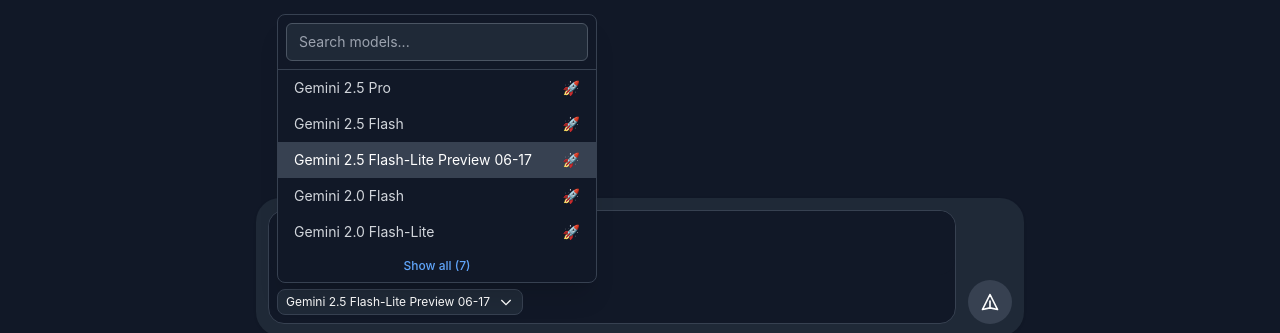
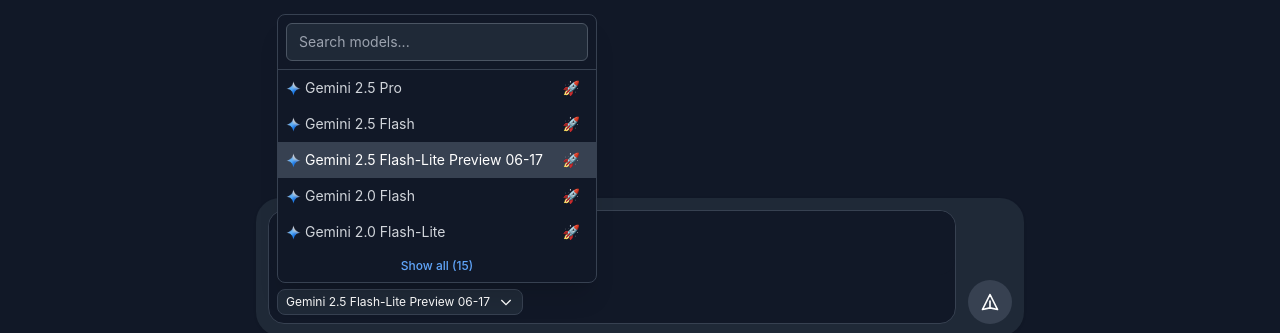
Before and after one commit to mhhidayat/chat-bot, a Vue app in the folder fe-chat-bot/: page / in a window 1280 px wide. Both pictures are taken after a click on the button "Gemini 2.5 Flash-Lite Preview 06-17". Shown: the part 440-773 px from the top of the page. Built offline with nearby package versions, Linux system fonts and the light colour scheme; no server answers.

Commit message:
feat: integration with open router

```diff
--- a/fe-chat-bot/src/components/ChatBot.vue
+++ b/fe-chat-bot/src/components/ChatBot.vue
@@ -39,6 +39,7 @@
 const messagesContainer = ref<HTMLElement>()
 const bottomMarker = ref<HTMLElement | null>(null)
 let selectedModel = ref('gemini-2.5-flash-lite-preview-06-17') // Default model
+let selectedProvider = ref('gemini') // Default provider
 let messageIdCounter = 2
 
 const sendMessage = async () => {
@@ -65,7 +66,7 @@
     autoResize()
   }, 5);
 
-  const response = await chatService.sendMessage(userInput, selectedModel.value)
+  const response = await chatService.sendMessage(userInput, selectedModel.value, selectedProvider.value)
     const botMessage: Message = {
     id: messageIdCounter++,
     text: response.message,
@@ -105,11 +106,10 @@
   }
 }
 
-function handleSelectedModel(val: string) {
-  selectedModel.value = val
+function handleSelectedModel(val: Array<string>) {
+  selectedModel.value = val[0]
+  selectedProvider.value = val[1]
 }
-
-
 
 </script>
 
--- a/fe-chat-bot/src/components/DropDownModel.vue
+++ b/fe-chat-bot/src/components/DropDownModel.vue
@@ -12,16 +12,26 @@
 
 // Model Data
 const models = ref([
-    { name: 'Gemini 2.5 Pro', value: 'gemini-2.5-pro', is_paid: false },
-    { name: 'Gemini 2.5 Flash', value: 'gemini-2.5-flash', is_paid: false },
-    { name: 'Gemini 2.5 Flash-Lite Preview 06-17', value: 'gemini-2.5-flash-lite-preview-06-17', is_paid: false },
+    // Gemini
+    { name: 'Gemini 2.5 Pro', value: 'gemini-2.5-pro', is_paid: false, provider: 'gemini', icon: 'gemini' },
+    { name: 'Gemini 2.5 Flash', value: 'gemini-2.5-flash', is_paid: false, provider: 'gemini', icon: 'gemini' },
+    { name: 'Gemini 2.5 Flash-Lite Preview 06-17', value: 'gemini-2.5-flash-lite-preview-06-17', is_paid: false, provider: 'gemini', icon: 'gemini' },
     // { name: 'Gemini 2.5 Flash Preview TTS', value: 'gemini-2.5-flash-preview-tts', is_paid: true }, //Hanya mendukung output AUDIO
-    { name: 'Gemini 2.0 Flash', value: 'gemini-2.0-flash', is_paid: false },
+    { name: 'Gemini 2.0 Flash', value: 'gemini-2.0-flash', is_paid: false, provider: 'gemini', icon: 'gemini' },
     // { name: 'Gemini 2.0 Flash Preview Image Generation', value: 'gemini-2.0-flash-preview-image-generation', is_paid: true }, //Hanya mendukung output IMAGE
-    { name: 'Gemini 2.0 Flash-Lite', value: 'gemini-2.0-flash-lite', is_paid: false },
-    { name: 'Gemini 1.5 Flash', value: 'gemini-1.5-flash', is_paid: false },
-    { name: 'Gemini 1.5 Flash-8B', value: 'gemini-1.5-flash-8b', is_paid: false },
+    { name: 'Gemini 2.0 Flash-Lite', value: 'gemini-2.0-flash-lite', is_paid: false, provider: 'gemini', icon: 'gemini' },
+    { name: 'Gemini 1.5 Flash', value: 'gemini-1.5-flash', is_paid: false, provider: 'gemini', icon: 'gemini' },
+    { name: 'Gemini 1.5 Flash-8B', value: 'gemini-1.5-flash-8b', is_paid: false, provider: 'gemini', icon: 'gemini' },
     // { name: 'Gemma 3 & 3n', value: 'Gemma 3 & 3n', is_paid: true }, // Ini bagus tapi masih belum di rilis google
+    // Deepseek
+    { name: 'DeepSeek R1T2 Chimera', value: 'tngtech/deepseek-r1t2-chimera:free', is_paid: false, provider: 'or', icon: 'deepseek' },
+    { name: 'DeepSeek R1 0528', value: 'deepseek/deepseek-r1-0528:free', is_paid: false, provider: 'or', icon: 'deepseek' },
+    { name: 'DeepSeek R1T Chimera', value: 'tngtech/deepseek-r1t-chimera:free', is_paid: false, provider: 'or', icon: 'deepseek' },
+    { name: 'MAI DS R1', value: 'microsoft/mai-ds-r1:free', is_paid: false, provider: 'or', icon: 'deepseek' },
+    { name: 'DeepSeek V3 Base', value: 'deepseek/deepseek-v3-base:free', is_paid: false, provider: 'or', icon: 'deepseek' },
+    { name: 'DeepSeek V3 0324', value: 'deepseek/deepseek-chat-v3-0324:free', is_paid: false, provider: 'or', icon: 'deepseek' },
+    { name: 'R1', value: 'deepseek/deepseek-r1:free', is_paid: false, provider: 'or', icon: 'deepseek' },
+    { name: 'DeepSeek V3', value: 'deepseek/deepseek-chat:free', is_paid: false, provider: 'or', icon: 'deepseek' },
 ])
 
 // Default selected model
@@ -42,12 +52,12 @@
 })
 
 // Handle Model Selection
-function selectModel(name: string, value: string) {
+function selectModel(name: string, value: string, provider: string) {
   selectedModel.value = { name, value }
   showDropdown.value = false
   search.value = ''
   showAll.value = false
-  emit('selectedModel', value)
+  emit('selectedModel', [value, provider])
 }
 
 // Handle Dropdown Toggle
@@ -128,8 +138,8 @@
           <li
             v-for="model in displayedModels"
             :key="model.value"
-            @click="selectModel(model.name, model.value)"
-            class="flex justify-between px-4 py-2 cursor-pointer hover:font-semibold transition"
+            @click="selectModel(model.name, model.value, model.provider)"
+            class="flex justify-between pr-4 pl-2 py-2 cursor-pointer hover:font-semibold transition"
             :class="[
               model.value === selectedModel.value
                 ? (isDarkMode
@@ -142,7 +152,10 @@
             ]"
           >
             <span>
-              {{ model.name }}
+              <span class="flex items-center gap-1">
+                <img :src="`/icon/${model.icon}.png`" alt="icon" width="15" height="15">
+                {{ model.name }}
+              </span>
               <span v-if="model.is_paid" class="ml-1" title="Model berbayar">⚙️</span>
             </span>
             <span>{{ model.is_paid ? '💵' : '🚀' }}</span>
--- a/fe-chat-bot/src/services/chatService.ts
+++ b/fe-chat-bot/src/services/chatService.ts
@@ -12,12 +12,13 @@
 
 class ChatService {
   // Placeholder for AI integration
-  async sendMessage(message: string, model: string): Promise<ChatResponse> {
+  async sendMessage(message: string, model: string, provider: string): Promise<ChatResponse> {
     try {
 
       const response = await api.post('send-message', {
         "prompt": message,
         "model": model,
+        "provider": provider
       })
 
       return { message: response.data.data.response }
```
Also changed, not shown: fe-chat-bot/public/icon/deepseek.png (added), fe-chat-bot/public/icon/gemini.png (added).
